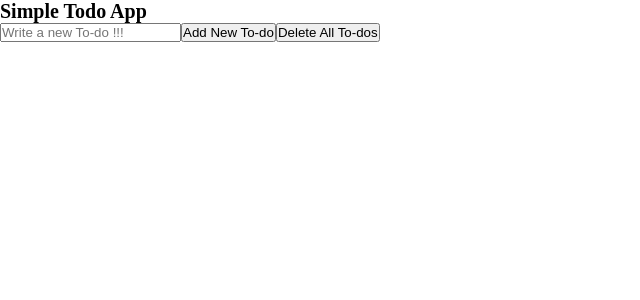
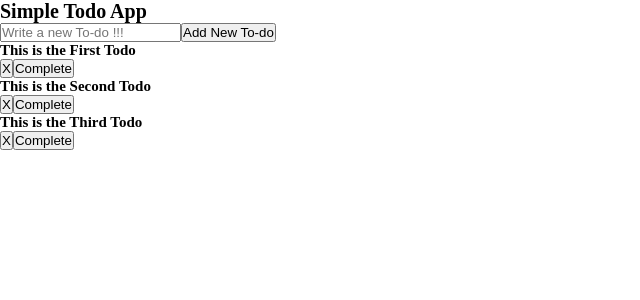
Before and after one commit to Carlos-Pretelin/JS-Puzzle, a React app: page / in a window 1280 px wide. Shown: the top 300 px of the page, without its empty margins (0-640 px from the left). Built offline with nearby package versions, Linux system fonts and the light colour scheme.

Commit message:
added a new function to the simple todo app, so i can mark an specific todo as completed

```diff
--- a/src/components/SimpleTodoApp/SimpleTodoApp.jsx
+++ b/src/components/SimpleTodoApp/SimpleTodoApp.jsx
@@ -5,7 +5,23 @@ const SimpleTodoApp = () => {
 
   const [inputValue, setInputValue] = useState("")
 
-  const [todos, setTodos] = useState([])
+
+  const defaultTodos = [{
+    text: "This is the First Todo",
+    completed: false
+  },
+  {
+    text: "This is the Second Todo",
+    completed: false
+  },
+  {
+    text: "This is the Third Todo",
+    completed: false
+  }
+]
+
+  const [todos, setTodos] = useState(defaultTodos)
+
 
   const onInputValueChange = (e) => {
     const value = e.target.value;
@@ -39,13 +55,25 @@ const SimpleTodoApp = () => {
 
   const onDeleteTodo = (text) => {
 
-    let todoIndex = todos.findIndex( todo => text === todo.text);
+    let todoIndex = todos.findIndex(todo => text === todo.text)
 
     let updatedTodos = [...todos]
 
     updatedTodos.splice(todoIndex, 1)
 
+
     setTodos(updatedTodos)
+  }
+
+
+  const onCompleteTodo = (todo) => {
+
+    let modifiedTodo = {...todo, completed: true}
+
+    let updatedTodos = todos.map( item => ( todo === item ? modifiedTodo : item))
+
+    setTodos(updatedTodos)
+
   }
 
   return (
@@ -69,12 +97,20 @@ const SimpleTodoApp = () => {
             <button
             onClick={()=> onDeleteTodo(item.text)}
             >X</button>
+
+            <button
+            onClick={()=> onCompleteTodo(item)}
+            >Complete</button>
+
+            {item.completed ? <h3>El todo Esta Completado!!!</h3> : null}
+
+
           </div>
+
+
         ))}
 
-        <button
-        onClick={() => onDeleteTodo()}
-        >Delete All To-dos</button>
+
     </div>
   )
 }
```
